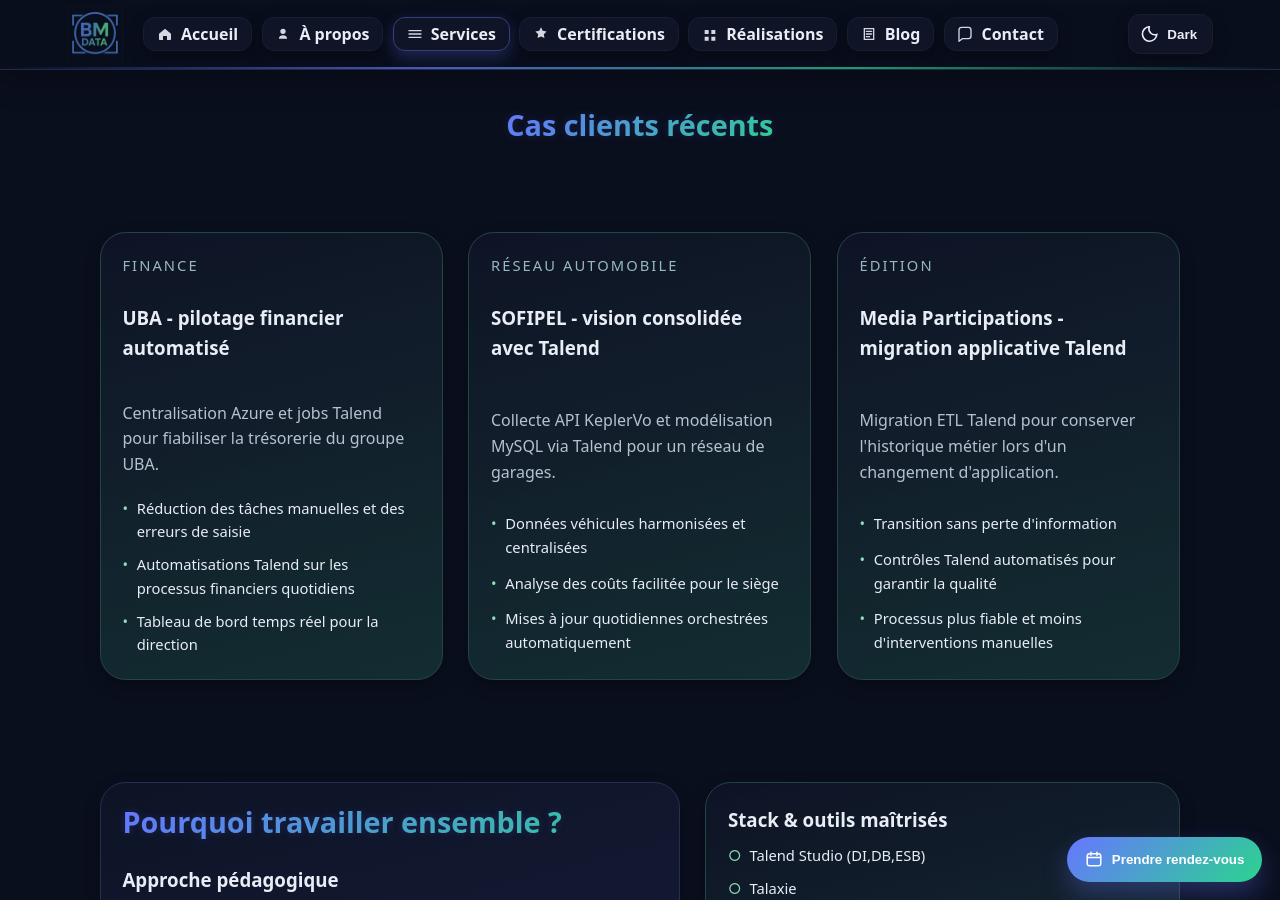
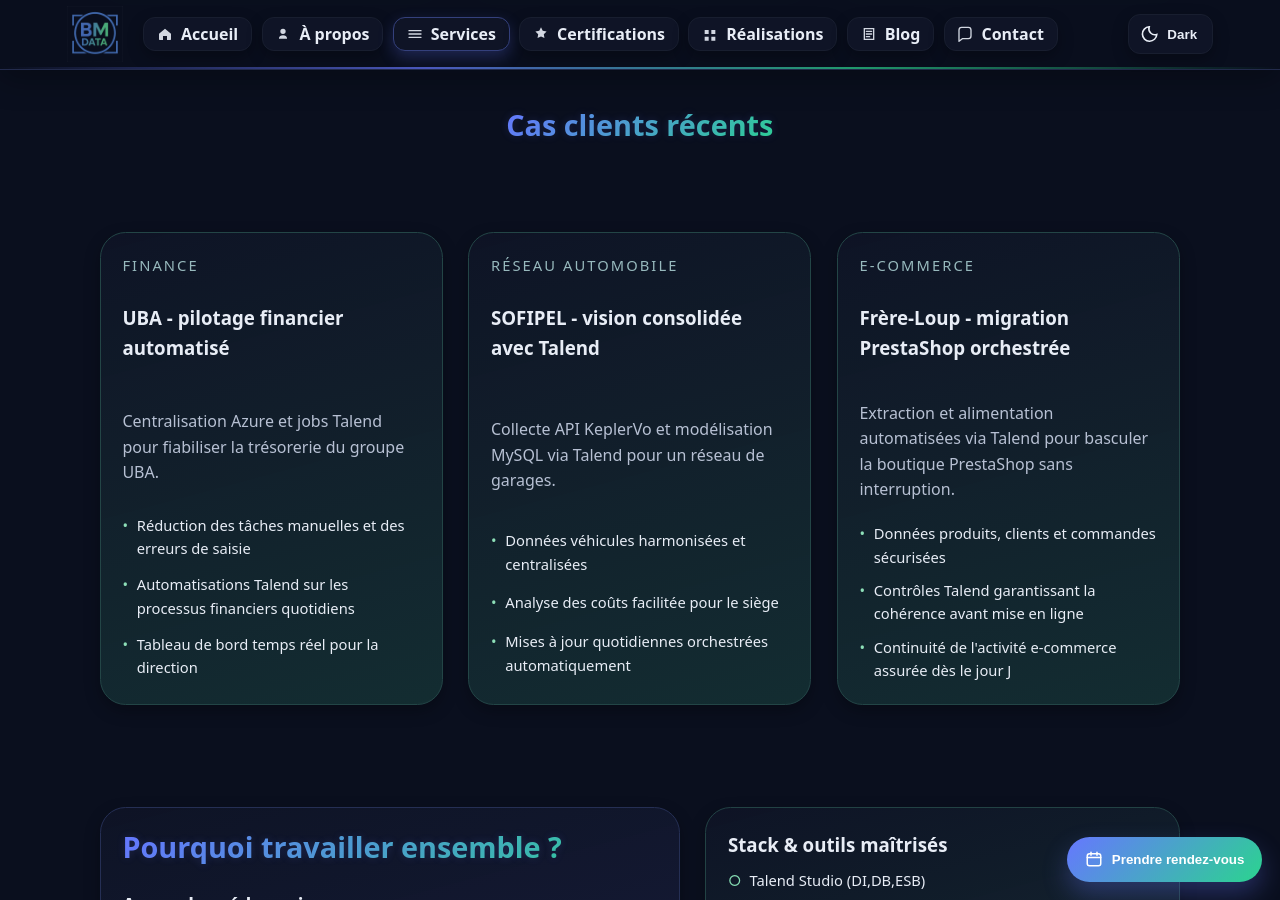
Before and after one commit to mbodetdata/mbodetdata.github.io, a Jekyll site: the page built from services-talend-talaxie.html, in a window 1280 px wide and 900 px high, scrolled down 2536 px. Built offline with Jekyll 4.4.1, drawn with Linux system fonts in a browser that asks for light colours.

Commit message:
Services

```diff
--- a/_data/services-talend-talaxie.json
+++ b/_data/services-talend-talaxie.json
@@ -127,13 +127,13 @@
         ]
       },
       {
-        "sector": "Édition",
-        "title": "Media Participations - migration applicative Talend",
-        "context": "Migration ETL Talend pour conserver l'historique métier lors d'un changement d'application.",
+        "sector": "E-commerce",
+        "title": "Frère-Loup - migration PrestaShop orchestrée",
+        "context": "Extraction et alimentation automatisées via Talend pour basculer la boutique PrestaShop sans interruption.",
         "gains": [
-          "Transition sans perte d'information",
-          "Contrôles Talend automatisés pour garantir la qualité",
-          "Processus plus fiable et moins d'interventions manuelles"
+          "Données produits, clients et commandes sécurisées",
+          "Contrôles Talend garantissant la cohérence avant mise en ligne",
+          "Continuité de l'activité e-commerce assurée dès le jour J"
         ]
       }
     ]
```
